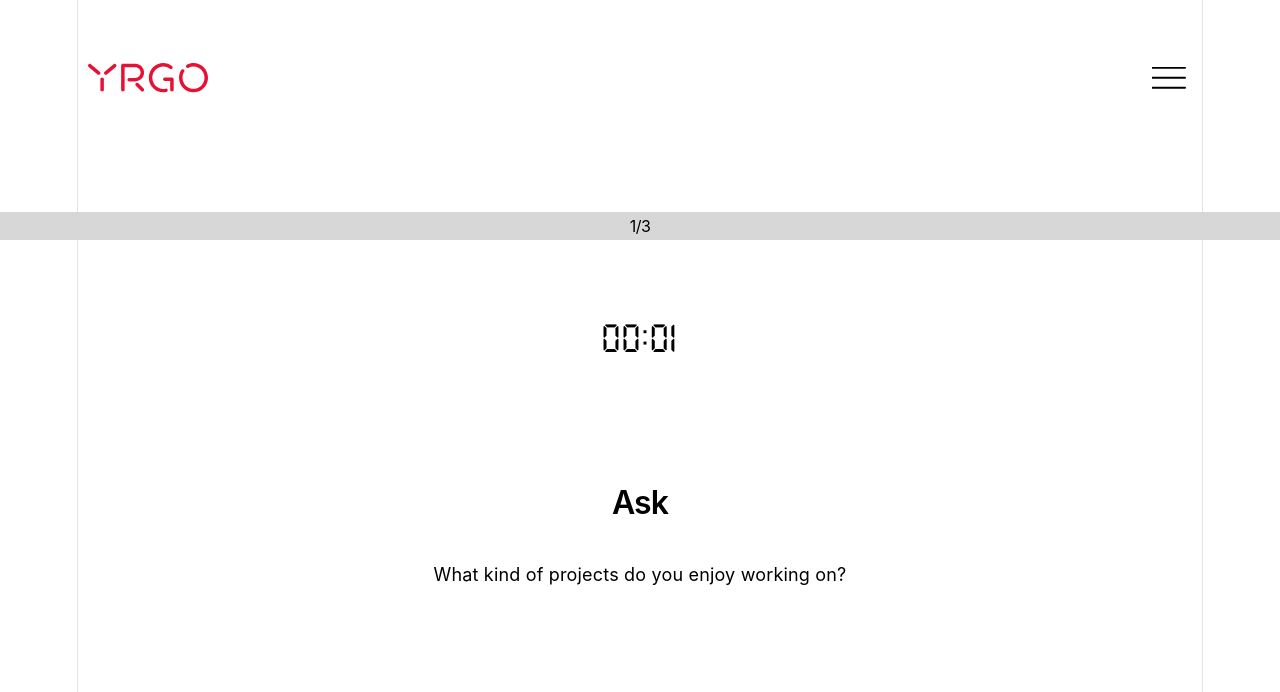
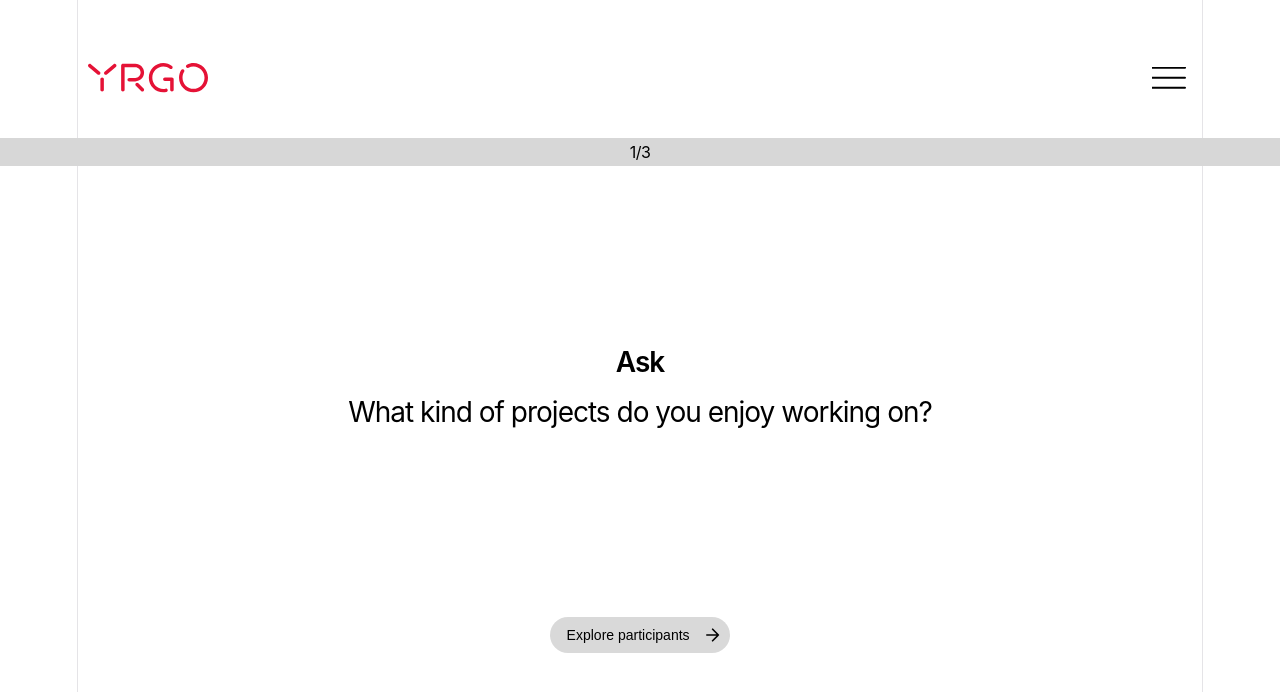
Before and after one commit to egirardo/mingle-app, a React (Vite) app in the folder client/: page /question in a window 1280 px wide. Shown: the top 692 px of the page. Built offline with nearby package versions, Linux system fonts and the light colour scheme.

Commit message:
updated styling to completion, loading, questions and task, added temporary button and added comments in the css file

```diff
--- a/client/src/components/Timer/Timer.jsx
+++ b/client/src/components/Timer/Timer.jsx
@@ -9,6 +9,7 @@ export default function Timer({
   minutes = 20,
   onExpire,
   autoRestart = false,
+  className,
 } = {}) {
   const initialSeconds = Math.max(0, Number(minutes) || 0) * 60;
   const [secondsLeft, setSecondsLeft] = useState(initialSeconds);
@@ -50,9 +51,10 @@ export default function Timer({
   const mins = String(Math.floor(secondsLeft / 60)).padStart(2, "0");
   const secs = String(secondsLeft % 60).padStart(2, "0");
 
+  const combined = `${styles.countdownTimer} ${className || ""}`.trim();
 
   return (
-    <p className={styles.countdownTimer}>
+    <p className={combined}>
       {mins}:{secs}
     </p>
   );
--- a/client/src/views/mingleGame/MingleGame.module.css
+++ b/client/src/views/mingleGame/MingleGame.module.css
@@ -1,38 +1,25 @@
+:root {
+    --text-color: #000;
+    --large-size: 28px;
+    --body-size: 16px;
+    --line-heading: 32px;
+}
+
+/* ---------------------------------------- */
+/* General */
+/* ---------------------------------------- */
+
 * {
-  color: #000;
+    color: var(--text-color);
     text-align: center;
     font-style: normal;
 }
 
-.taskText {
-  text-align: center;
-  font-size: 48px;
-  font-weight: 700;
-  line-height: 102%; /* 48.96px */
-  letter-spacing: -1.92px;
-}
 
-.p {
-  font-size: 16px;
+.body {
+    font-size: var(--body-size);
     font-weight: 400;
-  line-height: 22px; /* 110% */
-  letter-spacing: -1px;
-}
-
-h2 {
-  font-size: 32px;
-  font-weight: 600;
-  line-height: 32px; /* 100% */
-  letter-spacing: -1px;
-}
-
-h4 {
-  color: #000;
-  font-size: 32px;
-  text-align: center;
-  font-style: normal;
-  font-weight: 600;
-  line-height: 32px;
+    line-height: 22px;
     letter-spacing: -1px;
 }
 
@@ -41,7 +28,7 @@ h4 {
     inset: 0;
     display: flex;
     flex-direction: column;
-  gap: 4rem;
+    gap: 10rem;
     align-items: center;
     justify-content: center;
     padding: 16px;
@@ -49,11 +36,8 @@ h4 {
     overflow: hidden;
 }
 
-.instruction {
-  font-weight: 400;
-}
-
-.round {
+/* Rounds */
+.roundCountContainer {
     display: flex;
     padding: 4px 8px;
     justify-content: center;
@@ -63,10 +47,65 @@ h4 {
     width: 100vw;
 }
 
-.round span {
-  font-size: 16px;
-  font-style: normal;
+.roundCountContainer span {
+    font-size: var(--body-size);
     font-weight: 400;
     line-height: normal;
     letter-spacing: -0.48px;
 }
+
+/* visability */
+.hidden {
+    visibility: hidden;
+    display: none;
+}
+
+/* ---------------------------------------- */
+/* Typograhy */
+/* ---------------------------------------- */
+
+.largeText {
+  font-size: var(--large-size);
+  font-weight: 400;
+  line-height: var(--line-heading);
+  letter-spacing: -1px;
+  margin: 0 4rem;
+  text-align: center;
+  font-style: normal;
+}
+
+.largeTextBold {
+  font-size: var(--large-size);
+  font-weight: 600;
+  line-height: var(--line-heading);
+  letter-spacing: -1px;
+    text-align: center;
+  font-style: normal;
+}
+
+/* ---------------------------------------- */
+/* Questions */
+/* ---------------------------------------- */
+
+.instructionContainer {
+  display: flex;
+  flex-direction: column;
+  gap: 1rem;
+}
+
+/* ---------------------------------------- */
+/* Loading */
+/* ---------------------------------------- */
+
+.mingleLoading {
+    position: fixed;
+    inset: 0;
+    display: flex;
+    flex-direction: column;
+    gap: 2rem;
+    align-items: center;
+    justify-content: center;
+    padding: 16px;
+    box-sizing: border-box;
+    overflow: hidden;
+}
--- a/client/src/views/mingleGame/Question.jsx
+++ b/client/src/views/mingleGame/Question.jsx
@@ -1,6 +1,7 @@
 import { useNavigate, useOutletContext } from "react-router-dom";
 import Timer from "../../components/Timer/Timer.jsx";
 import styles from "./MingleGame.module.css";
+import Button from "../../components/Buttons/Button";
 
 export default function Question() {
   const mingle = useOutletContext();
@@ -15,15 +16,20 @@ export default function Question() {
 
   return (
     <div className={styles.mingle}>
-      <div className={styles.round}>
+      <div className={styles.roundCountContainer}>
         <span>{currentQuestion?.round}/3</span>
       </div>
-      <Timer minutes={0.1} onExpire={handleExpire} />
-      <div>
-        <h4>Ask</h4>
-        <p className={styles.instruction}>{currentQuestion?.question}</p>
+      <Timer minutes={0.1} onExpire={handleExpire} className={styles.hidden} />
+      <div className={styles.instructionContainer}>
+        <p className={styles.largeTextBold}>Ask</p>
+        <p className={styles.largeText}>{currentQuestion?.question}</p>
       </div>
-      {/* red button here */}
+      {/* temporary button */}
+      <Button
+        buttonName="Explore participants"
+        buttonColor="gray"
+        iconSrc="arrowRight"
+      />
     </div>
   );
 }
--- a/client/src/views/mingleGame/Task.jsx
+++ b/client/src/views/mingleGame/Task.jsx
@@ -15,11 +15,11 @@ export default function Task() {
 
   return (
     <div className={styles.mingle}>
-      <div className={styles.round}>
+      <div className={styles.roundCountContainer}>
         <span>{currentQuestion?.round}/3</span>
       </div>
       <Timer minutes={0.1} onExpire={handleExpire} />
-      <p className={styles.taskText}>{currentQuestion?.task}</p>
+      <p className={styles.largeText}>{currentQuestion?.task}</p>
     </div>
   );
 }
--- a/client/src/views/mingleGame/completion.jsx
+++ b/client/src/views/mingleGame/completion.jsx
@@ -5,7 +5,7 @@ export default function Completion() {
   return (
     <div className={styles.mingle}>
       <div>
-        <h2>You’re done!</h2>
+        <h2 className={styles.largeTextBold}>You’re done!</h2>
         <p>You’ve met 3 people</p>
       </div>
       <Button
--- a/client/src/views/mingleGame/loading.jsx
+++ b/client/src/views/mingleGame/loading.jsx
@@ -15,13 +15,13 @@ export default function Loading() {
   };
 
   return (
-    <div className={styles.mingle}>
+    <div className={styles.mingleLoading}>
       <h2>Well done!</h2>
-      <div className={styles.round}>
+      <div className={styles.roundCountContainer}>
         <span>{currentQuestion?.round}/3</span>
       </div>
       <p>Next round coming right up...</p>
-      <Timer minutes={0.1} onExpire={handleExpire} />
+      <Timer minutes={0.1} onExpire={handleExpire} className={styles.hidden} />
     </div>
   );
 }
```
Lines whose indentation alone changed are shown as unchanged.
